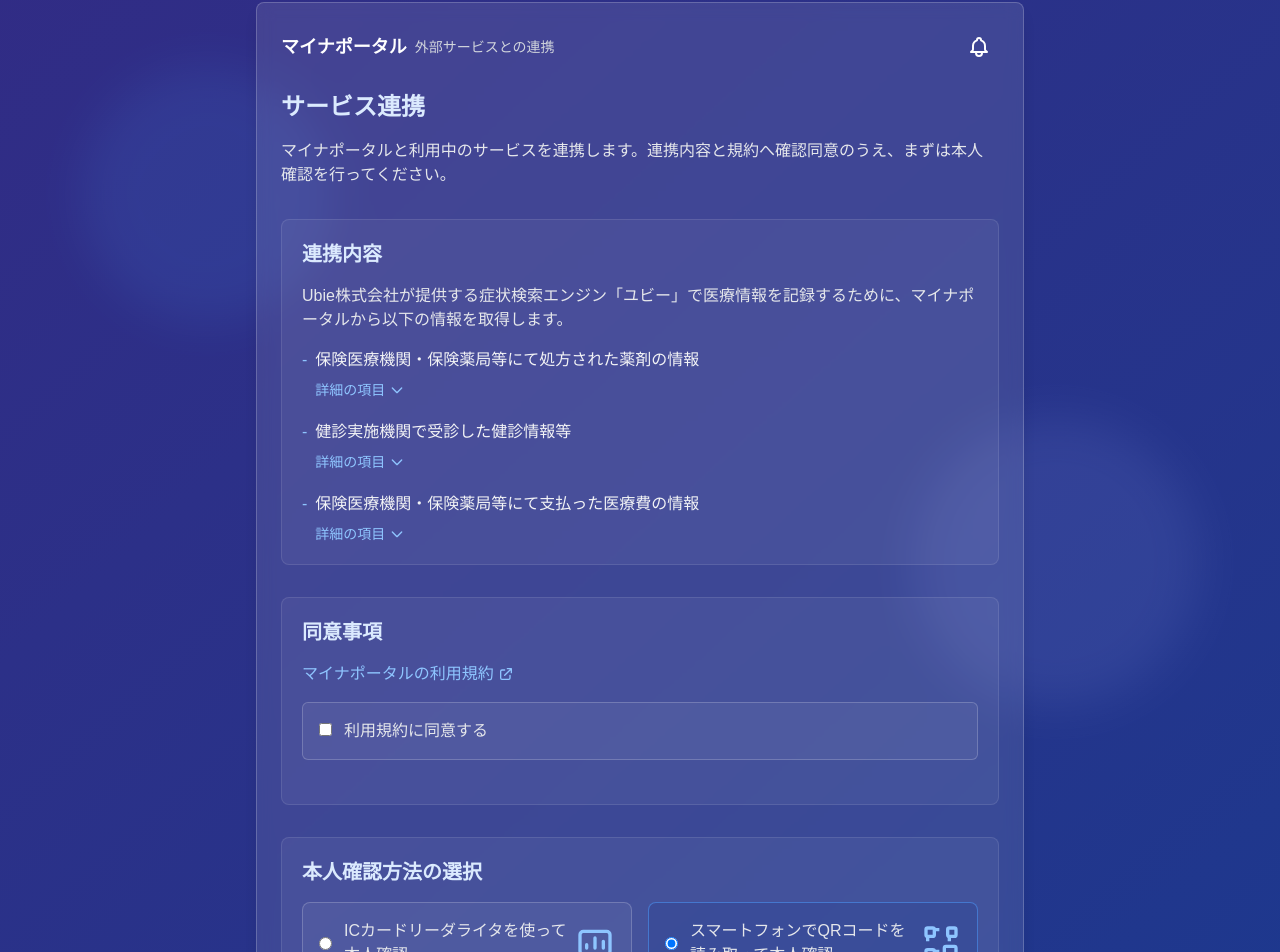
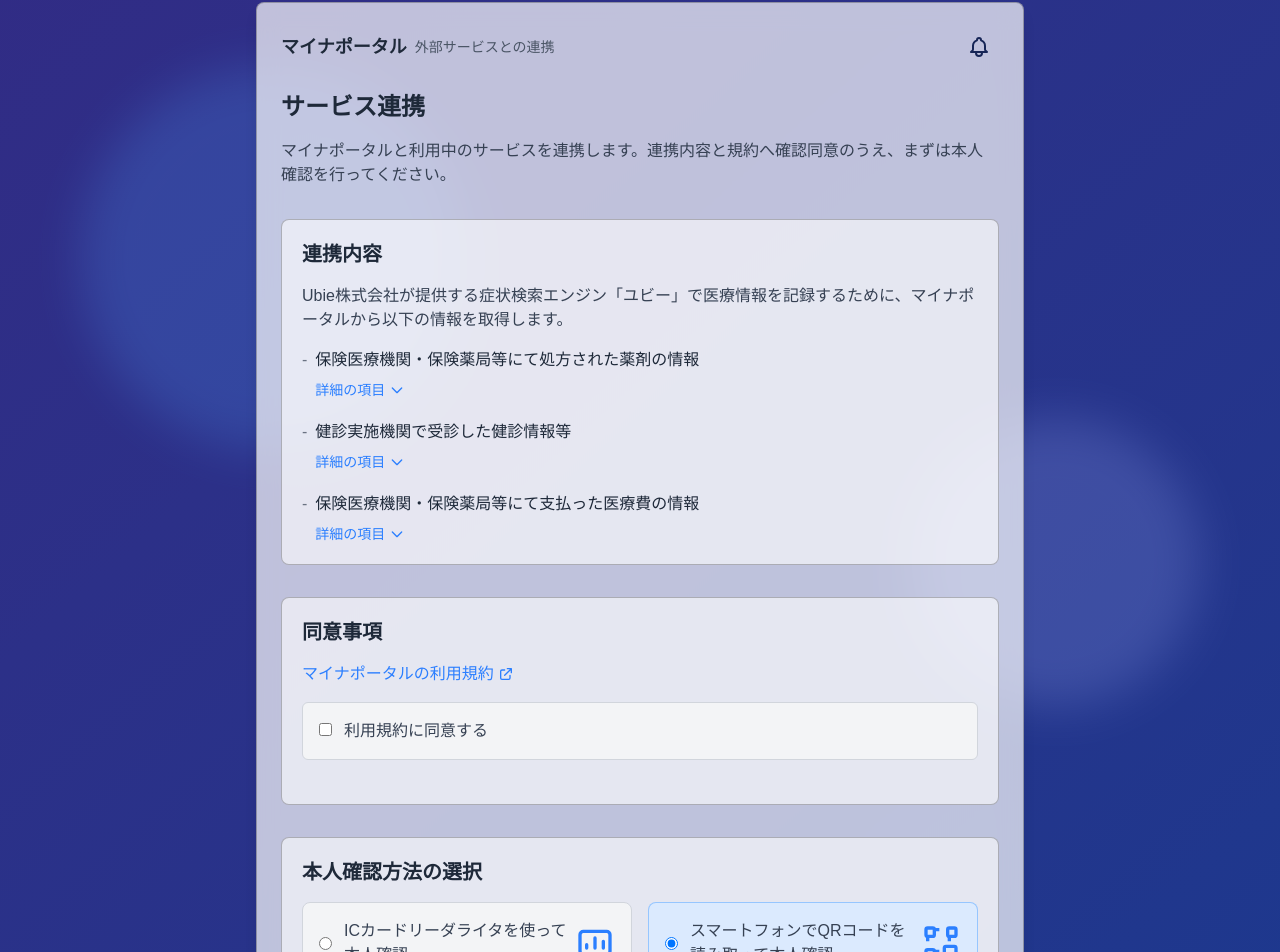
Before and after one commit to yuki-js/UsagiVerify, a Next.js app in the folder frontend/: page /authorize in a window 1280 px wide. Shown: the part 14-966 px from the top of the page. Built offline with nearby package versions, Linux system fonts and the light colour scheme.

Commit message:
文字色色変え界隈

```diff
--- a/frontend/src/components/screens/Authorize.tsx
+++ b/frontend/src/components/screens/Authorize.tsx
@@ -41,13 +41,15 @@
       <Panel>
         <div className="flex items-center justify-between mb-6">
           <div className="flex items-center">
-            <h1 className="text-lg font-bold mr-2">マイナポータル</h1>
-            <span className="text-sm text-gray-300">外部サービスとの連携</span>
+            <h1 className="text-lg font-bold mr-2 text-gray-800">
+              マイナポータル
+            </h1>
+            <span className="text-sm text-gray-600">外部サービスとの連携</span>
           </div>
           <div>
-            <button className="p-2 hover:bg-white/10 rounded-full transition-colors">
+            <button className="p-2 hover:bg-gray-100 rounded-full transition-colors">
               <svg
-                className="w-6 h-6"
+                className="w-6 h-6 text-blue-950"
                 fill="none"
                 stroke="currentColor"
                 viewBox="0 0 24 24"
@@ -65,17 +67,17 @@
         </div>
 
         <div className="mb-8">
-          <h2 className="text-2xl font-bold mb-4 text-blue-100">
+          <h2 className="text-2xl font-bold mb-4 text-gray-800">
             サービス連携
           </h2>
-          <p className="mb-6 text-gray-200">
+          <p className="mb-6 text-gray-700">
             マイナポータルと利用中のサービスを連携します。連携内容と規約へ確認同意のうえ、まずは本人確認を行ってください。
           </p>
         </div>
 
         <Card>
-          <h3 className="text-xl font-bold mb-4 text-blue-100">連携内容</h3>
-          <p className="mb-4 text-gray-200">
+          <h3 className="text-xl font-bold mb-4 text-gray-800">連携内容</h3>
+          <p className="mb-4 text-gray-700">
             {serviceInfo.provider}が提供する{serviceInfo.serviceDescription}
             で医療情報を記録するために、マイナポータルから以下の情報を取得します。
           </p>
@@ -83,10 +85,10 @@
           <ul className="space-y-5">
             {serviceInfo.dataAccess.map((item, index) => (
               <li key={index} className="flex items-start">
-                <span className="mr-2 text-blue-300">-</span>
+                <span className="mr-2 text-gray-500">-</span>
                 <div>
-                  <div className="text-gray-100">{item}</div>
-                  <button className="text-blue-300 text-sm flex items-center mt-2 hover:text-blue-200 transition-colors">
+                  <div className="text-gray-800">{item}</div>
+                  <button className="text-blue-500 text-sm flex items-center mt-2 hover:text-blue-400 transition-colors">
                     詳細の項目
                     <svg
                       className="w-4 h-4 ml-1"
@@ -110,10 +112,10 @@
         </Card>
 
         <Card>
-          <h3 className="text-xl font-bold mb-4 text-blue-100">同意事項</h3>
+          <h3 className="text-xl font-bold mb-4 text-gray-800">同意事項</h3>
           <a
             href="#"
-            className="text-blue-300 flex items-center mb-4 hover:text-blue-200 transition-colors"
+            className="text-blue-500 flex items-center mb-4 hover:text-blue-400 transition-colors"
           >
             マイナポータルの利用規約
             <svg
@@ -132,7 +134,7 @@
             </svg>
           </a>
 
-          <div className="border border-white/20 bg-white/5 rounded-md p-4 mb-6">
+          <div className="border border-gray-300 bg-gray-100 rounded-md p-4 mb-6">
             <label className="flex items-start cursor-pointer">
               <input
                 type="checkbox"
@@ -140,21 +142,21 @@
                 checked={agreeToTerms}
                 onChange={(e) => setAgreeToTerms(e.target.checked)}
               />
-              <span className="text-gray-200">利用規約に同意する</span>
+              <span className="text-gray-700">利用規約に同意する</span>
             </label>
           </div>
         </Card>
 
         <Card>
-          <h3 className="text-xl font-bold mb-4 text-blue-100">
+          <h3 className="text-xl font-bold mb-4 text-gray-800">
             本人確認方法の選択
           </h3>
           <div className="grid grid-cols-1 md:grid-cols-2 gap-4">
             <label
               className={`border ${
                 verificationMethod === "ic"
-                  ? "border-blue-400/50 bg-blue-900/20"
-                  : "border-white/20 bg-white/5"
+                  ? "border-blue-400/50 bg-blue-100"
+                  : "border-gray-300 bg-gray-100"
               } rounded-lg p-4 flex items-center justify-between cursor-pointer transition-all hover:border-blue-400/30`}
             >
               <div className="flex items-center">
@@ -165,11 +167,11 @@
                   checked={verificationMethod === "ic"}
                   onChange={() => setVerificationMethod("ic")}
                 />
-                <span className="text-gray-200">
+                <span className="text-gray-700">
                   ICカードリーダライタを使って本人確認
                 </span>
               </div>
-              <div className="text-blue-300">
+              <div className="text-blue-500">
                 <svg
                   className="w-10 h-10"
                   fill="none"
@@ -197,8 +199,8 @@
             <label
               className={`border ${
                 verificationMethod === "qr"
-                  ? "border-blue-400/50 bg-blue-900/20"
-                  : "border-white/20 bg-white/5"
+                  ? "border-blue-400/50 bg-blue-100"
+                  : "border-gray-300 bg-gray-100"
               } rounded-lg p-4 flex items-center justify-between cursor-pointer transition-all hover:border-blue-400/30`}
             >
               <div className="flex items-center">
@@ -209,11 +211,11 @@
                   checked={verificationMethod === "qr"}
                   onChange={() => setVerificationMethod("qr")}
                 />
-                <span className="text-gray-200">
+                <span className="text-gray-700">
                   スマートフォンでQRコードを読み取って本人確認
                 </span>
               </div>
-              <div className="text-blue-300">
+              <div className="text-blue-500">
                 <svg
                   className="w-10 h-10"
                   fill="none"
--- a/frontend/src/components/screens/Initial.tsx
+++ b/frontend/src/components/screens/Initial.tsx
@@ -4,6 +4,7 @@
 import { Screen } from "../ui/Screen";
 import { Panel } from "../ui/Panel";
 import { Button } from "../ui/Button";
+import { Carousel } from "../ui/Carousel";
 
 /**
  * ConnectInitialScreen component
@@ -24,36 +25,12 @@
           <h1 className="text-xl font-medium text-center mb-6">
             Step 1. Connect to Mynaportal
           </h1>
-          <p className="text-center mb-6 text-gray-200">Mynaportal is ...</p>
+          <p className="text-center mb-6 text-gray-700">Mynaportal is ...</p>
 
-          <div className="bg-black/80 w-full aspect-video relative flex items-center justify-center mb-10 rounded-lg border border-gray-700">
-            <div className="absolute left-4">
-              <button className="text-white p-2 rounded-full bg-gray-800/70 hover:bg-blue-600/70 transition-colors">
-                <span className="text-2xl">&lt;</span>
-              </button>
-            </div>
-
-            <div className="text-center">
-              <div className="bg-yellow-50/90 p-6 w-64 mx-auto backdrop-blur-sm rounded-md">
-                <h3 className="text-lg font-medium mb-4 text-gray-800">
-                  説明力ルーセル
-                </h3>
-                <div className="text-sm text-gray-700">青木ゆうき</div>
-              </div>
-            </div>
-
-            <div className="absolute right-4">
-              <button className="text-white p-2 rounded-full bg-gray-800/70 hover:bg-blue-600/70 transition-colors">
-                <span className="text-2xl">&gt;</span>
-              </button>
-            </div>
-
-            <div className="absolute bottom-2 w-full flex justify-center space-x-2">
-              <div className="w-6 h-1 bg-white/80 rounded-full"></div>
-              <div className="w-1 h-1 bg-white/40 rounded-full"></div>
-              <div className="w-1 h-1 bg-white/40 rounded-full"></div>
-            </div>
-          </div>
+          <Carousel>
+            <div></div>
+            <div></div>
+          </Carousel>
 
           <div className="flex justify-center">
             <Button onClick={handleConnect}>Connect to Mynaportal</Button>
--- a/frontend/src/components/screens/QrCode.tsx
+++ b/frontend/src/components/screens/QrCode.tsx
@@ -64,7 +64,7 @@
    * Handle back button click method
    */
   const handleBack = () => {
-    Router.push("/service-connection");
+    Router.back();
   };
 
   /**
--- a/frontend/src/components/ui/Card.tsx
+++ b/frontend/src/components/ui/Card.tsx
@@ -4,7 +4,7 @@
 
 export const Card = ({ children }: Props) => {
   return (
-    <div className="mb-8 bg-white/5 p-5 rounded-lg border border-white/10">
+    <div className="mb-8 bg-white/60 p-5 rounded-lg border border-black/25">
       {children}
     </div>
   );
--- /dev/null
+++ b/frontend/src/components/ui/Carousel.tsx
@@ -0,0 +1,36 @@
+type Props = {
+  children: React.ReactNode[]; // Array of React nodes
+};
+
+export const Carousel = ({ children }: Props) => {
+  return (
+    <div className="bg-black/80 w-full aspect-video relative flex items-center justify-center mb-10 rounded-lg border border-gray-700">
+      <div className="absolute left-4">
+        <button className="text-white p-2 rounded-full bg-gray-800/70 hover:bg-blue-600/70 transition-colors">
+          <span className="text-2xl">&lt;</span>
+        </button>
+      </div>
+
+      <div className="text-center">
+        <div className="bg-yellow-50/90 p-6 w-64 mx-auto backdrop-blur-sm rounded-md">
+          <h3 className="text-lg font-medium mb-4 text-gray-800">
+            説明力ルーセル
+          </h3>
+          <div className="text-sm text-gray-700">青木ゆうき</div>
+        </div>
+      </div>
+
+      <div className="absolute right-4">
+        <button className="text-white p-2 rounded-full bg-gray-800/70 hover:bg-blue-600/70 transition-colors">
+          <span className="text-2xl">&gt;</span>
+        </button>
+      </div>
+
+      <div className="absolute bottom-2 w-full flex justify-center space-x-2">
+        <div className="w-6 h-1 bg-white/80 rounded-full"></div>
+        <div className="w-1 h-1 bg-white/40 rounded-full"></div>
+        <div className="w-1 h-1 bg-white/40 rounded-full"></div>
+      </div>
+    </div>
+  );
+};
--- a/frontend/src/components/ui/Panel.tsx
+++ b/frontend/src/components/ui/Panel.tsx
@@ -4,7 +4,7 @@
 
 export const Panel = ({ children }: Props) => {
   return (
-    <div className="max-w-3xl mx-auto bg-white/10 backdrop-blur-sm border border-white/20 rounded-lg shadow-lg p-6 relative z-10">
+    <div className="max-w-3xl mx-auto bg-white/70 backdrop-blur-md border border-black/25 rounded-lg shadow-lg p-6 relative z-10 text-gray-900">
       {children}
     </div>
   );
--- a/frontend/src/components/ui/Screen.tsx
+++ b/frontend/src/components/ui/Screen.tsx
@@ -6,8 +6,8 @@
   return (
     <div className="min-h-screen bg-gradient-to-br from-indigo-900 to-blue-900 text-white p-4">
       {/* 背景効果 */}
-      <div className="absolute top-20 left-20 w-64 h-64 rounded-full bg-blue-400 opacity-10 blur-xl"></div>
-      <div className="absolute bottom-20 right-20 w-72 h-72 rounded-full bg-indigo-300 opacity-10 blur-xl"></div>
+      <div className="absolute top-20 left-20 w-96 h-96 rounded-full bg-blue-400 opacity-20 blur-xl"></div>
+      <div className="absolute bottom-20 right-20 w-72 h-72 rounded-full bg-indigo-300 opacity-20 blur-xl"></div>
 
       {/* メインコンテンツ */}
       {children}
```
